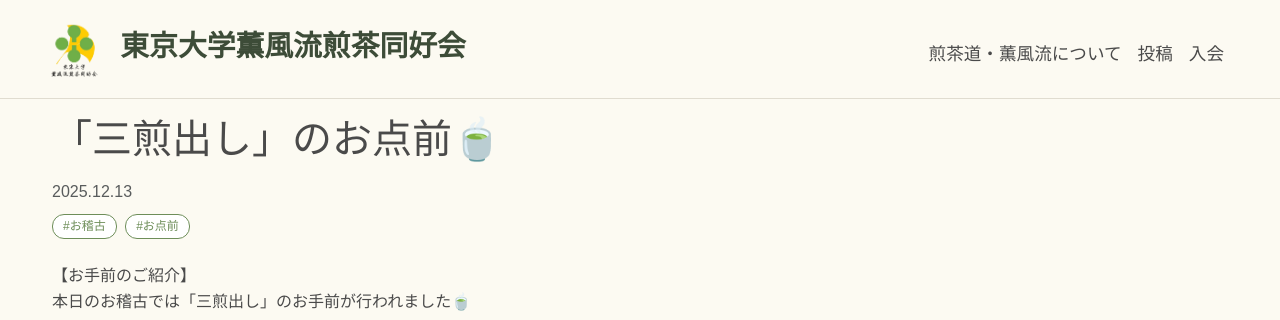
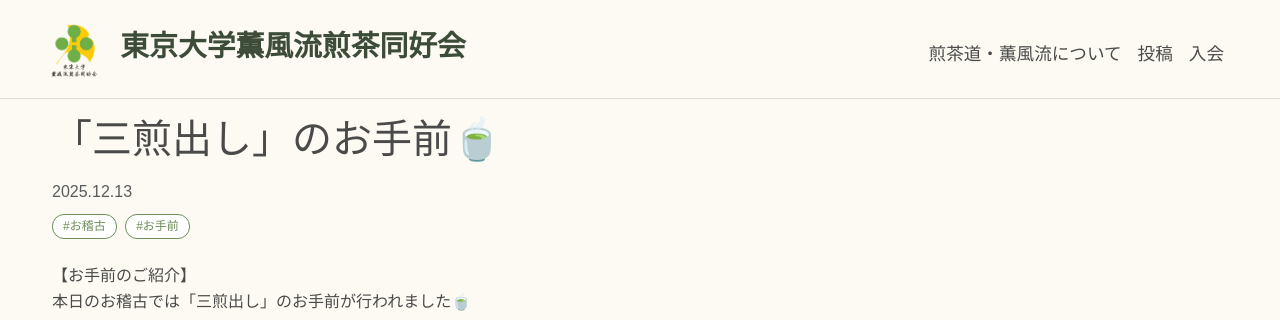
Before and after one commit to citrusml/sencha_ut, a Jekyll site: the page built from _posts/2025-12-13-三煎出し.md, in a window 1280 px wide and 1134 px high. Shown: the top 320 px of the window. Built offline with Jekyll 4.4.1, drawn with Linux system fonts in a browser that asks for light colours; some web fonts are replaced; comment, search, counter and statistics services are not loaded.

Commit message:
お点前→お手前に

```diff
--- a/_posts/2025-12-13-三煎出し.md
+++ b/_posts/2025-12-13-三煎出し.md
@@ -1,9 +1,9 @@
 ---
 layout: post
-title: "「三煎出し」のお点前🍵"
+title: "「三煎出し」のお手前🍵"
 date: 2025-12-13
 image: "/assets/images/posts/2025-12-13.jpg"
-tags: [お稽古, お点前]
+tags: [お稽古, お手前]
 ---
 【お手前のご紹介】<br>
 本日のお稽古では「三煎出し」のお手前が行われました🍵
```
Also changed, not shown: _posts/2025-12-07-ほうじ茶.md (+1 -1 lines), _posts/2026-01-25-1月のお稽古は「炭手前」です。.md (+2 -1 lines).
